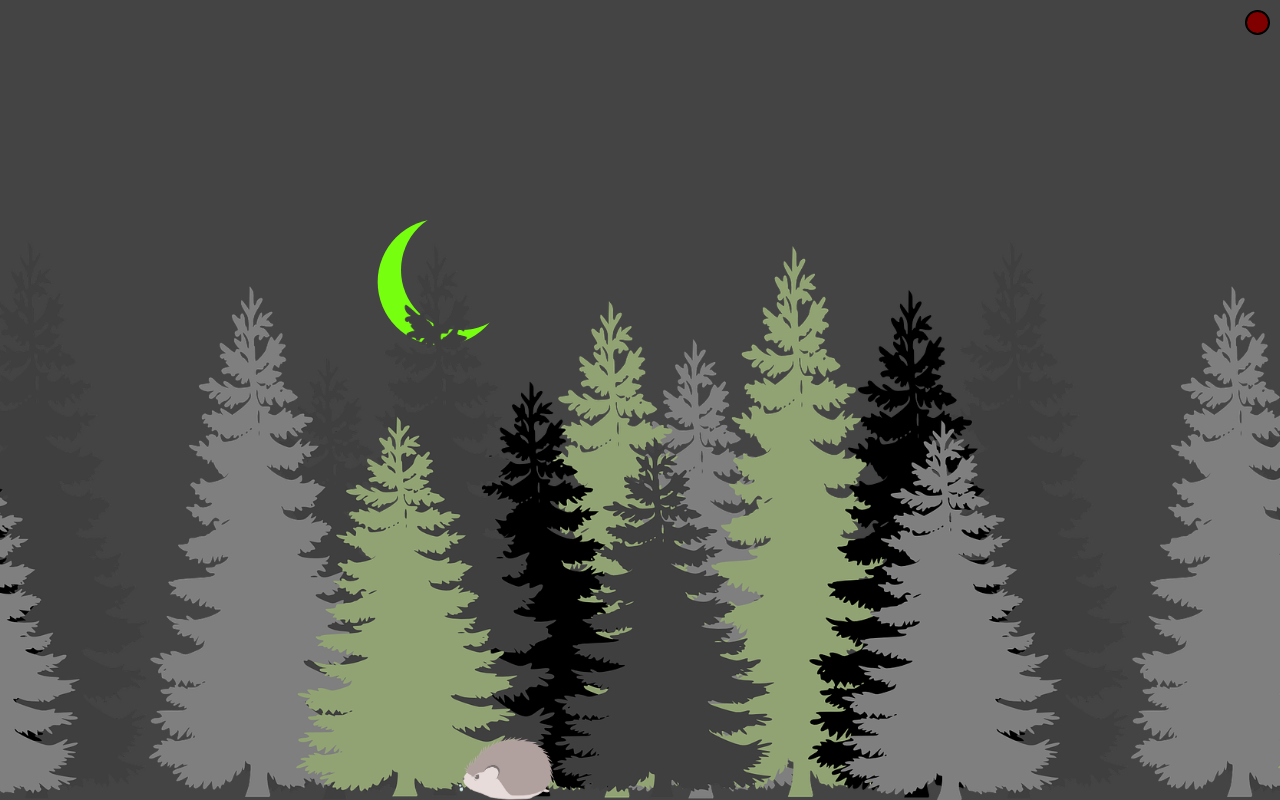
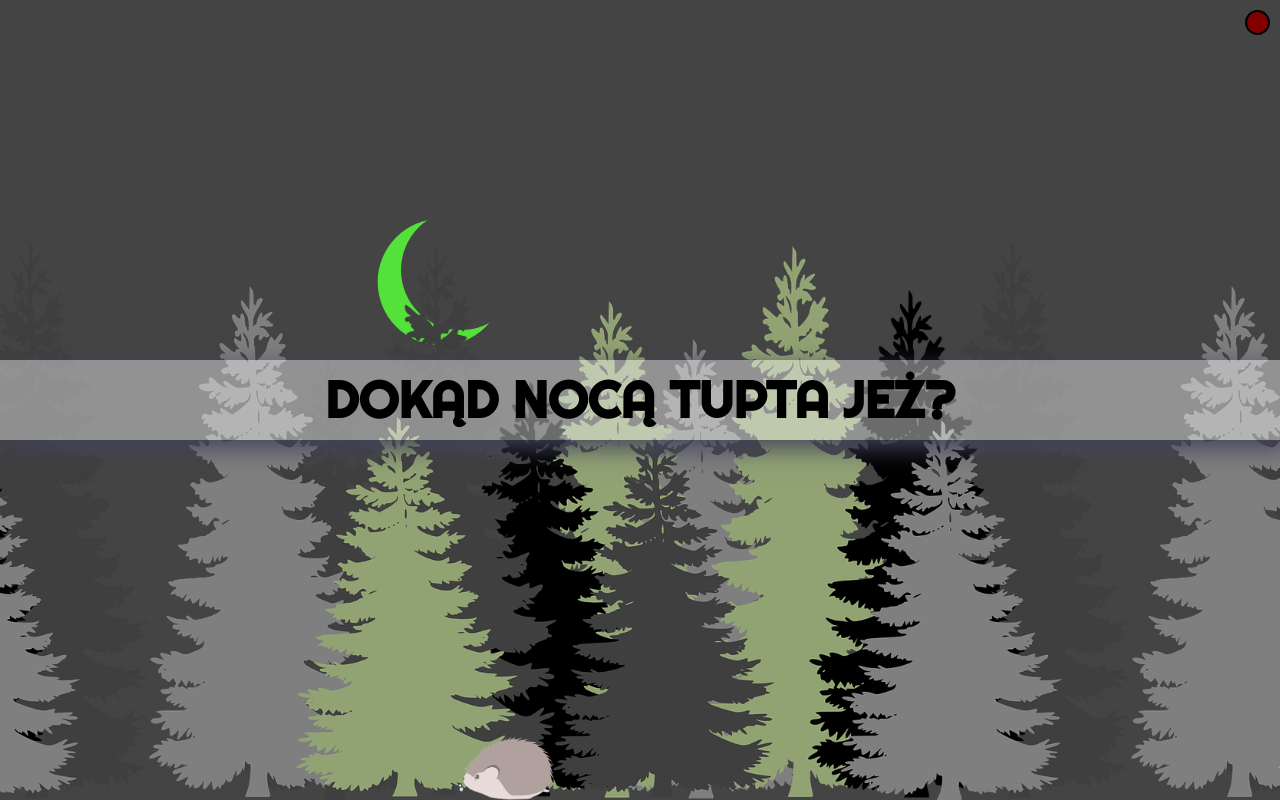
Before and after one commit to Jakubowskabeata/AtNight, a plain HTML site: page index.html in a window 1280 px wide. Drawn offline with Linux system fonts and the light colour scheme.

Commit message:
add section and animation: text

```diff
--- a/index.html
+++ b/index.html
@@ -7,7 +7,7 @@
     <meta name="viewport" content="width=device-width, initial-scale=1.0">
     <title>Noc</title>
     <link rel="shortcut icon" href="favicon.png" type="image/x-icon">
-   <link rel="stylesheet" href="style.css">
+    <link rel="stylesheet" href="style.css">
 </head>
 
 <body>
@@ -17,6 +17,10 @@
     <div class="forest"></div>
     <div class="hedgehog"></div>
     <div class="star"></div>
+    <section>
+        <h1>Dokąd nocą tupta jeż?</h1>
+        <h1>Możesz wiedzieć jeśli chcesz!</h1>
+    </section>
 
 
 </body>
--- a/style.css
+++ b/style.css
@@ -1,3 +1,11 @@
+@import url('https://fonts.googleapis.com/css2?family=Righteous&display=swap');
+
+* {
+    margin: 0;
+    padding: 0;
+
+}
+
 button {
     box-sizing: border-box;
     position: fixed;
@@ -14,9 +22,43 @@ button {
 
 }
 
-button:hover~div {
+section {
+    position: absolute;
+    width: 100%;
+    height: 10vh;
+    top: 50%;
+    left: 50%;
+    transform: translate(-50%, -50%);
+    background-color: rgba(255, 255, 255, 0.418);
+    box-shadow: 8px 8px 24px 0px rgba(66, 68, 90, 1);
+    overflow: hidden;
+    z-index: 3;
+}
+
+h1 {
+    position: absolute;
+    top: 0;
+    left: 0;
+    width: 100%;
+    transform: translate(100%, 0);
+    text-align: center;
+    font-size: 4vw;
+    text-transform: uppercase;
+    line-height: 10vh;
+    font-family: 'Righteous',
+        cursive, sans-serif;
+
+    animation: text 15s linear infinite;
+    color: black;
+}
+
+button:hover~section>h1,
+button:hover~* {
     animation-play-state: paused;
+}
 
+h1:nth-child(2) {
+    animation-delay: 7.5s;
 }
 
 .sky {
@@ -40,7 +82,7 @@ button:hover~div {
     height: 15vh;
     background-color: transparent;
     border-radius: 50%;
-    box-shadow: -20px 12px 0px 0px yellow;
+    box-shadow: -20px 12px 0px 0px #98A682;
     animation: moon 15s infinite linear;
     z-index: -1;
 }
@@ -96,6 +138,32 @@ button:hover~div {
     height: 7.5vw;
 }
 
+@keyframes text {
+    0% {
+        transform: translate(100%, 0)
+    }
+
+    3% {
+        transform: translate(100%, 0)
+    }
+
+    6% {
+        transform: translate(0, 0);
+    }
+
+    48% {
+        transform: translate(0, 0);
+    }
+
+    50% {
+        transform: translate(-100%, 0);
+    }
+
+    100% {
+        transform: translate(-100%, 0);
+    }
+
+}
 
 @keyframes star {
 
```
